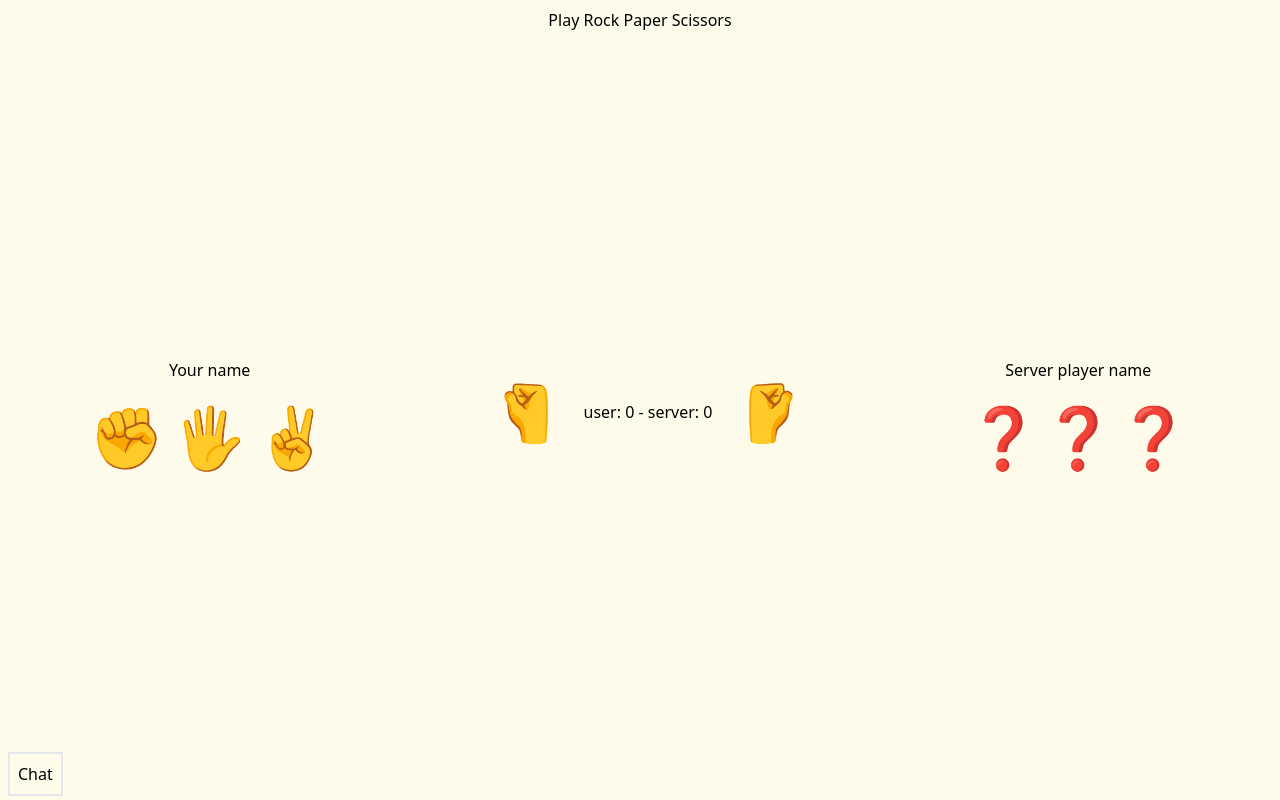
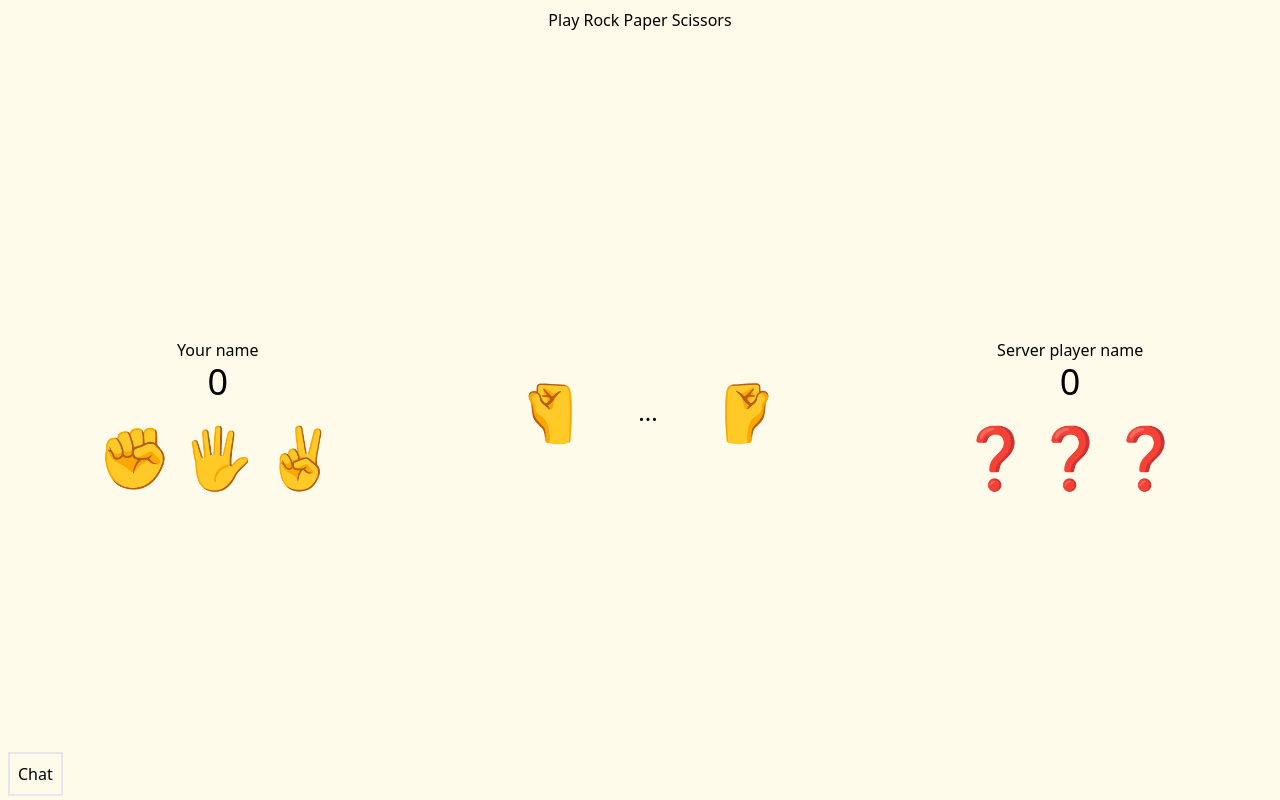
Before and after one commit to francescaboe/rock-paper-scissors, a React app in the folder frontend/: page / in a window 1280 px wide. Built offline with nearby package versions, Linux system fonts and the light colour scheme.

Commit message:
add result message

```diff
--- a/frontend/src/components/rps/RockPaperScissors.tsx
+++ b/frontend/src/components/rps/RockPaperScissors.tsx
@@ -18,6 +18,7 @@
     user: 0,
     server: 0,
   },
+  result: '...',
 };
 
 function reducer(state: RoPaScState, action: RoPaScAction) {
@@ -30,23 +31,30 @@
         playerUser: IDLE_PLAYERS.playerUser,
         playerServer: IDLE_PLAYERS.playerServer,
         isPlaying: false,
+        result: '...',
       };
     case RoPaScActionTypes.UPDATE_GAME: {
       const { playerUser, playerServer } = action.payload;
       const updatedScore = { ...state.score };
+      let result: string;
 
       if (playerServer !== playerUser) {
         if (playerServer === outcomes[playerUser]) {
           updatedScore.user += 1;
+          result = TEXT.user_win;
         } else {
           updatedScore.server += 1;
+          result = TEXT.server_win;
         }
+      } else {
+        result = TEXT.draw;
       }
       return {
         ...state,
         playerServer,
         playerUser,
         score: updatedScore,
+        result,
       };
     }
     case RoPaScActionTypes.RESET_GAME:
@@ -58,9 +66,9 @@
 
 function RockPaperScissors() {
   const [state, dispatch] = React.useReducer(reducer, initialState);
-  const { playerUser, playerServer, isPlaying, score } = state;
+  const { playerUser, playerServer, isPlaying, result, score } = state;
 
-  const isIdleEmoji = (player) => player === '🤜' || player === '🤛';
+  const isIdleEmoji = (player: string) => player === '🤜' || player === '🤛';
 
   const handleOnOptionClick = (e) => {
     // persist result
@@ -88,7 +96,6 @@
 
   React.useEffect(() => {
     if (score.server === 0) return;
-    console.log('server score');
     // add explosion animation for server
   }, [score.server]);
   React.useEffect(() => {
@@ -105,6 +112,7 @@
         <div className="flex flex-col gap-6">
           <h2 className="flex flex-col">
             <span>{TEXT.serverPlayer}</span>
+            <span className="text-4xl">{score.server}</span>
           </h2>
           <p>
             <span className="text-6xl">❓</span>
@@ -119,7 +127,7 @@
           >
             {playerServer}
           </span>
-          <span>{` user: ${score.user} - server: ${score.server}`}</span>
+          <span className="text-2xl md:w-20">{result}</span>
           <span
             className={`text-6xl ${isIdleEmoji(playerUser) && 'rotate-90'} ${isPlaying && 'animate-throwing'}`}
           >
@@ -130,6 +138,7 @@
         <div className="flex flex-col gap-6">
           <h2 className="flex flex-col">
             <span>{TEXT.userPlayer}</span>
+            <span className="text-4xl">{score.user}</span>
           </h2>
           <p className="flex justify-center gap-2">
             {options.map((opt) => (
--- a/frontend/src/components/rps/types.ts
+++ b/frontend/src/components/rps/types.ts
@@ -5,7 +5,7 @@
 
 export enum TEXT {
   draw = 'Draw',
-  server_win = 'I win!',
+  server_win = 'Server wins!',
   no_winner = 'No winner yet!',
   user_win = 'You win!',
   play = 'Play',
@@ -42,5 +42,6 @@
   playerUser: string;
   playerServer: string;
   isPlaying: boolean;
+  result: string;
   score: { server: number; user: number };
 }
```
